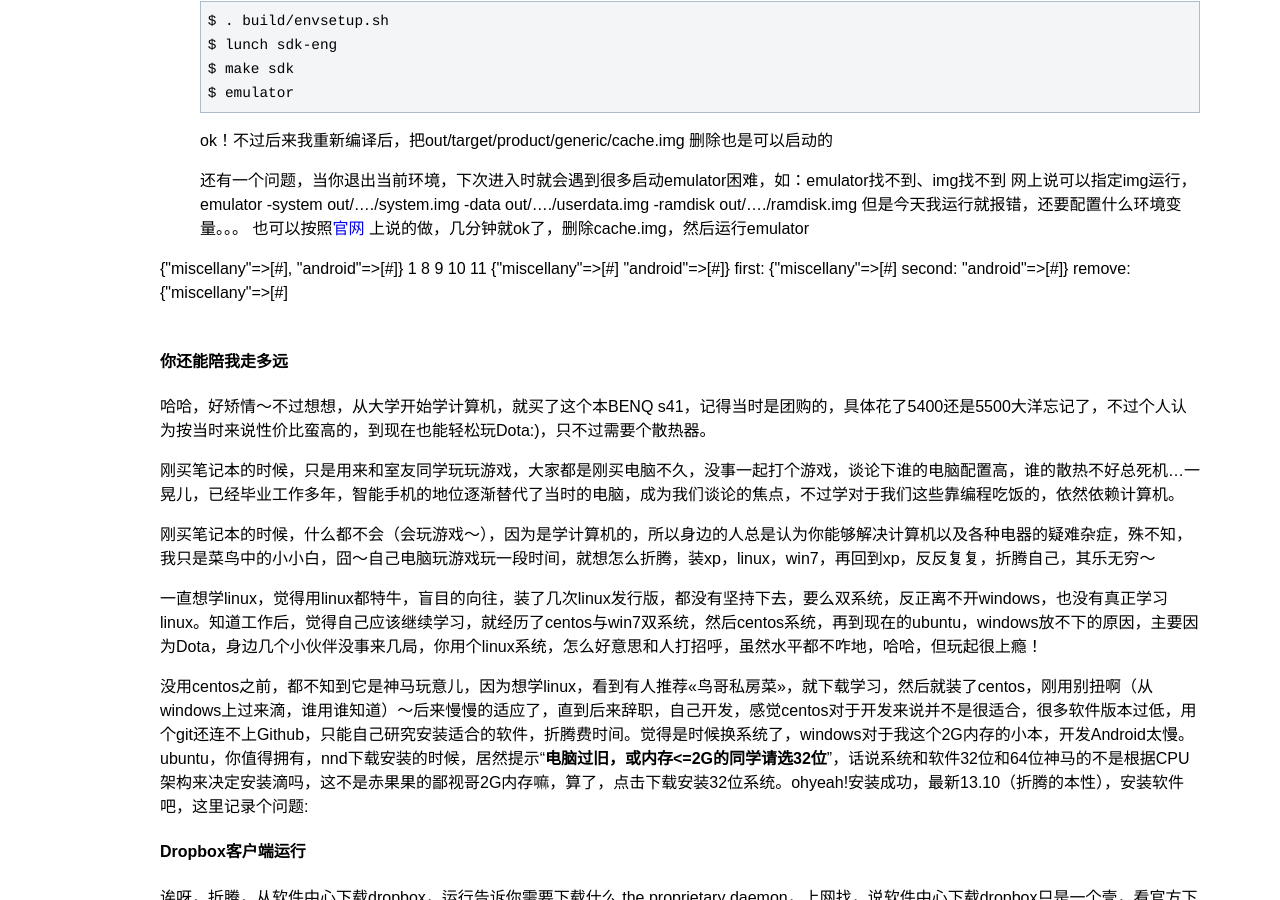
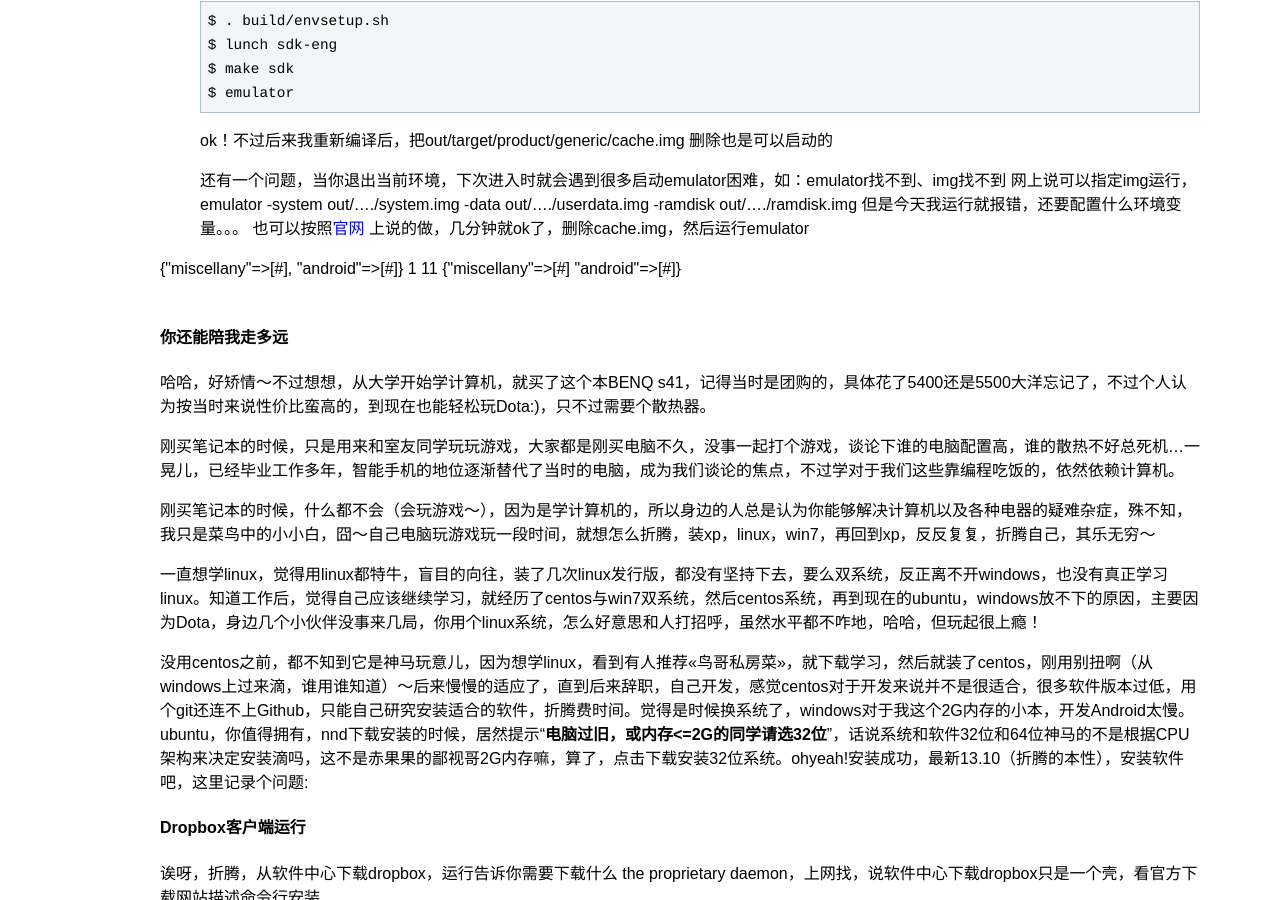
Before and after one commit to leongithub/blog, a Jekyll site: the page built from index.html, in a window 1280 px wide and 900 px high, scrolled down 6955 px. Built offline with Jekyll 4.4.1, drawn with Linux system fonts in a browser that asks for light colours; comment, search, counter and statistics services are not loaded; some of the changed text lies outside the part shown.

Commit message:
测试分类

```diff
--- a/_includes/category.html
+++ b/_includes/category.html
@@ -19,23 +19,6 @@
 {% endfor %}
 
 {{ length }}
-8
-{{ collection.title }}
-{{ site.categories.title }}
-{{ site.categories.android.title }}
-9
-{{ collection.all_products_count }}
-{{ site.categories.all_products_count }}
-{{ site.categories.android.all_products_count }}
-10
-{{ collection.categories }}
-{% for categ in site.categories.products %}
-{{ categ }}
-{% endfor %}
 11
 {{ site.categories | split: ',' }}
-{% assign categories = site.categories | split: ',' %}
-first: {{ categories[0] }}
-second: {{ categories[1] }}
-remove: {{ categories[0] | remove: "=>[]" }}
 </div>
```
